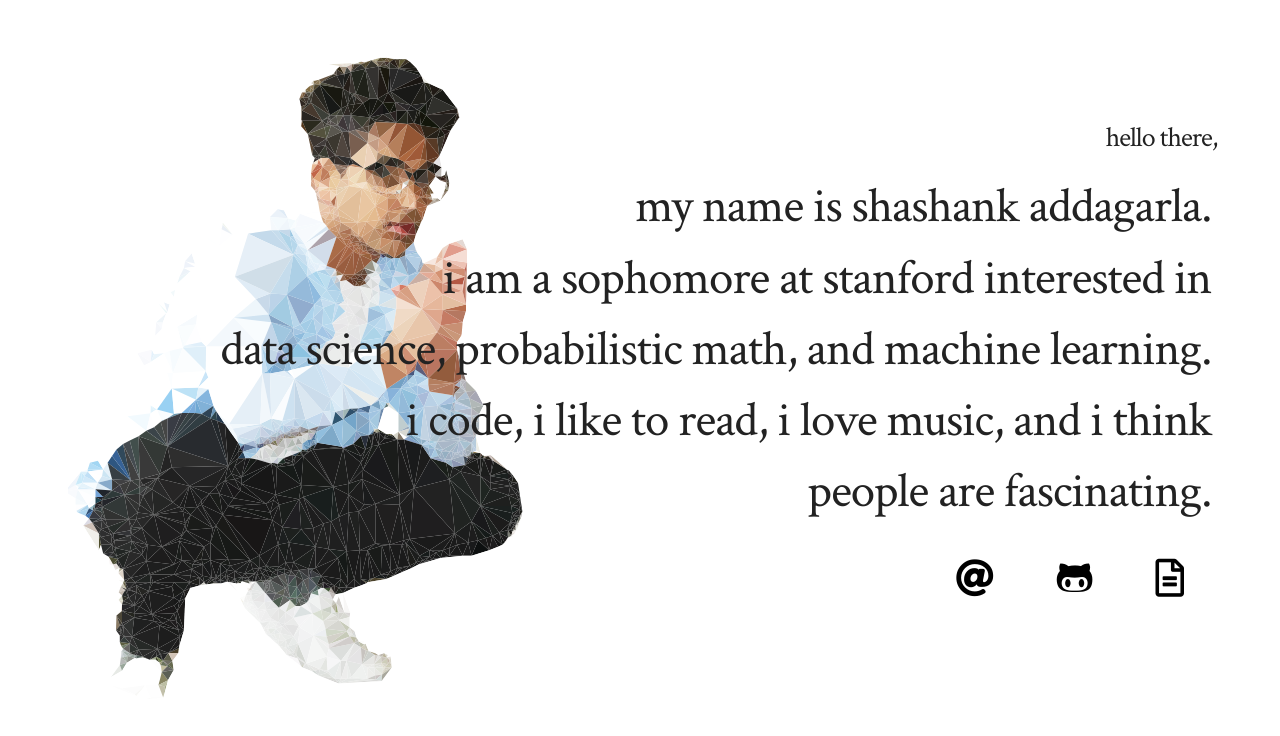
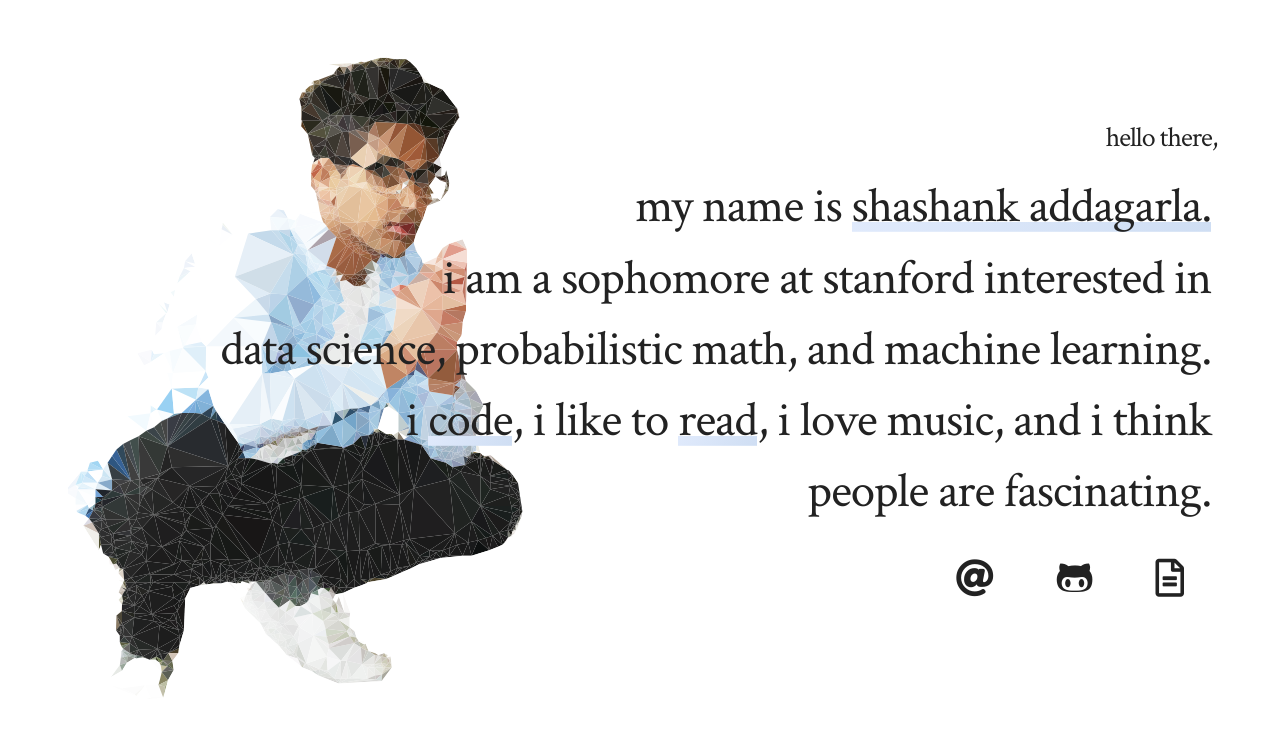
Before and after one commit to shashankaddagarla/shashankaddagarla.github.io, a plain HTML site: page index.html in a window 1280 px wide. Drawn offline with Linux system fonts and the light colour scheme.

Commit message:
added fancy underlines

```diff
--- a/css/main.css
+++ b/css/main.css
@@ -24,7 +24,7 @@
 }
 
 .icons {
-	margin-top: 3%;
+	margin-top: 6%;
 	font-size: 1.7rem;
 }
 
@@ -44,16 +44,29 @@ i {
 	margin: 0 2.5% 0 2.5%;
 }
 
-a {
+a.icon {
 	text-decoration: none;
-	color: black;
+	color: inherit;
 }
 
-a:hover {
+a.icon:hover {
 	color: #a2cbe2
 }
 
+a.underline {
+	text-decoration: none;
+	color: inherit;
+	background-image: linear-gradient(120deg, #e0eafc 0%, #cfdef3 100%);
+	background-repeat: no-repeat;
+	background-size: 100% 0.2em;
+	background-position: 0 88%;
+	transition: background-size 300ms ease-in;
+	-webkit-transition: background-size 275ms ease-in;
+}
 
+a.underline:hover{
+	background-size: 100% 77%;
+}
 
 @media (min-width: 550px) {
 	.hero {
@@ -75,7 +88,7 @@ a:hover {
 	}
 
 	.icons {
-		margin-top: 3%;
+		margin-top: 5%;
 		font-size: 1.8rem;
 	}
 
@@ -100,7 +113,7 @@ a:hover {
 	}
 
 	.icons {
-		margin-top: 3%;
+		margin-top: 4%;
 		font-size: 2.2rem;
 	}
 
@@ -116,7 +129,7 @@ a:hover {
 	.hero-text {
 		width: 220%;
 		height: auto;
-		font-size: 3.7rem;
+		font-size: 3.55rem;
 		margin-top: 8rem;
 		margin-left: -110%;
 	}
--- a/index.html
+++ b/index.html
@@ -45,16 +45,16 @@
       <div class="one-half column">
       	<div class="hero-text">
       		<h3> hello there, </h3>
-        	<p> my name is shashank addagarla. <p>
+        	<p> my name is <a class="underline" href="#"> shashank addagarla. </a><p>
         	<p> i am a sophomore at stanford interested in </p>
         	<p> data science, probabilistic math, and machine learning. </p>
-        	<p> i code, i like to read, i love music, and i think </p>
+        	<p> i <a class="underline" href="#"> code</a>, i like to <a class="underline" href="#"> read</a>, i love music, and i think </p>
         	<p> people are fascinating. </p>
         	<div class="icons">
         		<p>
-        			<a href='mailto:saddagarla@stanford.edu'> <i class="fas fa-at"></i> </a>
-        			<a href='https://github.com/shashankaddagarla' target="_blank"> <i class="fab fa-github-alt"></i>
-        			<a href='https://www.dropbox.com/s/z9jqa7skyjwgx0k/Shashank%20Addagarla%27s%20Resume%20%2809-06-18%29.pdf?dl=1' target="_blank"> <i class="far fa-file-alt"></i> </p>
+        			<a class="icon" href='mailto:saddagarla@stanford.edu'> <i class="fas fa-at"></i> </a>
+        			<a class="icon" href='https://github.com/shashankaddagarla' target="_blank"> <i class="fab fa-github-alt"></i>
+        			<a class="icon" href='https://www.dropbox.com/s/z9jqa7skyjwgx0k/Shashank%20Addagarla%27s%20Resume%20%2809-06-18%29.pdf?dl=1' target="_blank"> <i class="far fa-file-alt"></i> </p>
         	</div>
         </div>
       </div>
```
